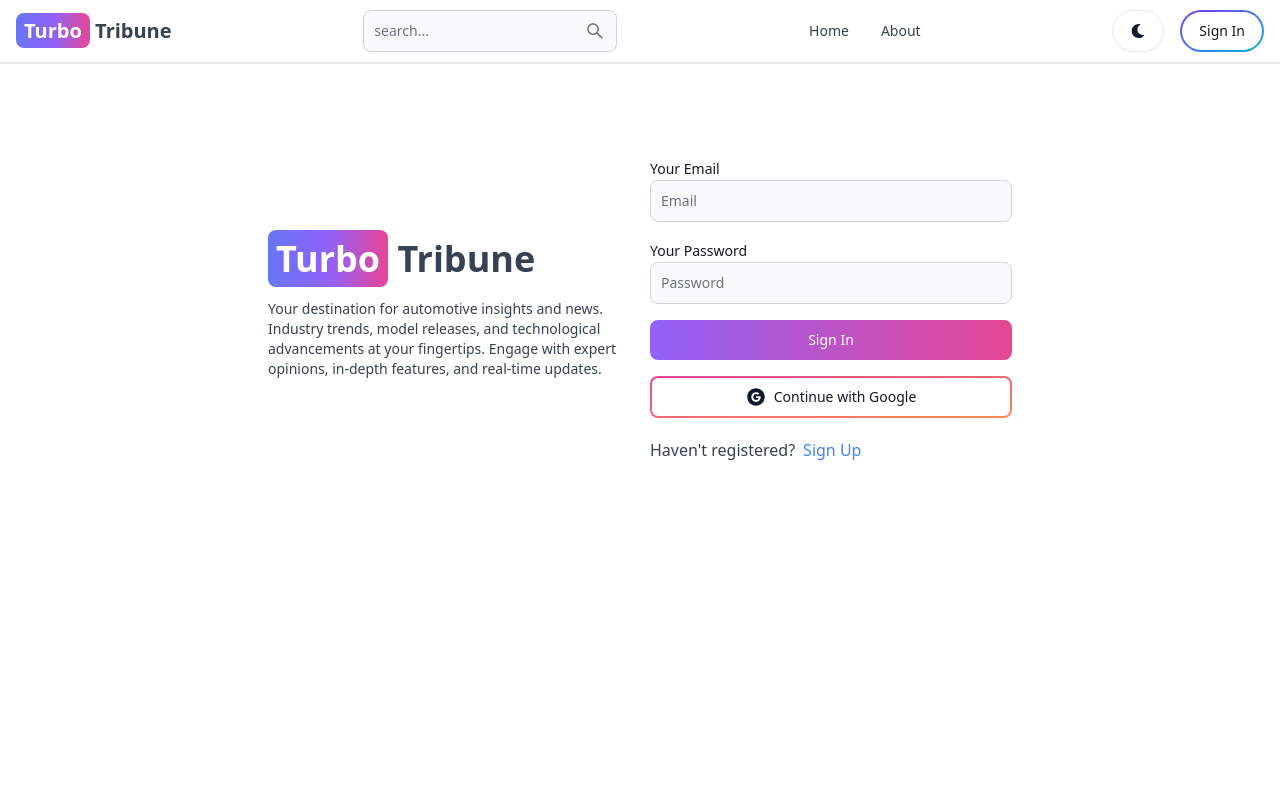
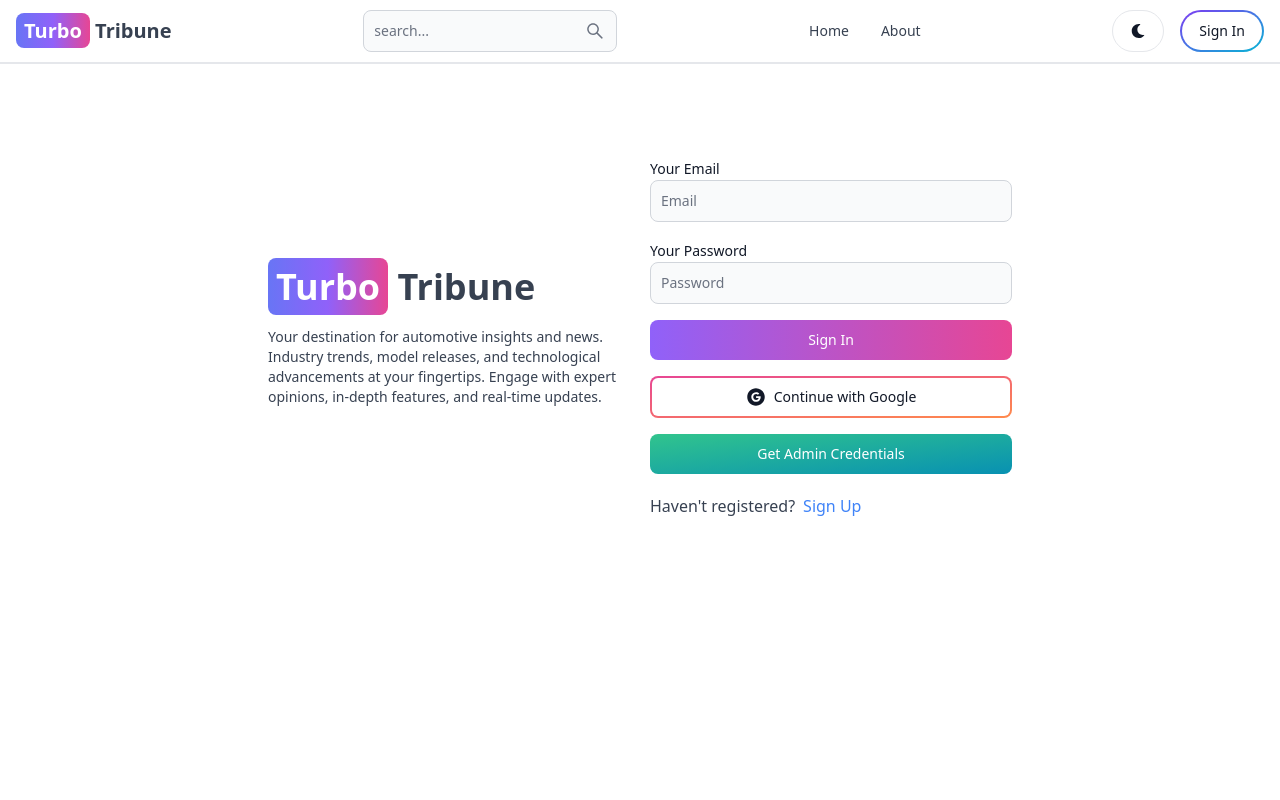
Before and after one commit to ajmalksaleem/Ajmals-Blog, a React (Vite) app in the folder client/: page /sign-in in a window 1280 px wide. Shown: the top 800 px of the page. Built offline with nearby package versions, Linux system fonts and the light colour scheme; no server answers.

Commit message:
added admin credential button

```diff
--- a/client/src/pages/Signin.jsx
+++ b/client/src/pages/Signin.jsx
@@ -19,6 +19,7 @@ const Signin = () => {
   const {
     register,
     handleSubmit,
+    setValue,
     formState: { errors },
   } = useForm({ mode: "onChange" });
 
@@ -112,6 +113,16 @@ const Signin = () => {
               {Loading ? "Loading.." : " Sign In"}
             </Button>
             <Oauth />
+            <Button
+              gradientDuoTone="greenToBlue"
+              type="button"
+              onClick={() => {
+                setValue("email", "admin@turbotribune.com");
+                setValue("password", "passwordforadmin");
+              }}
+            >
+              Get Admin Credentials
+            </Button>
           </form>
           <div className="flex mt-5 gap-2">
             <span>Haven't registered?</span>
```
